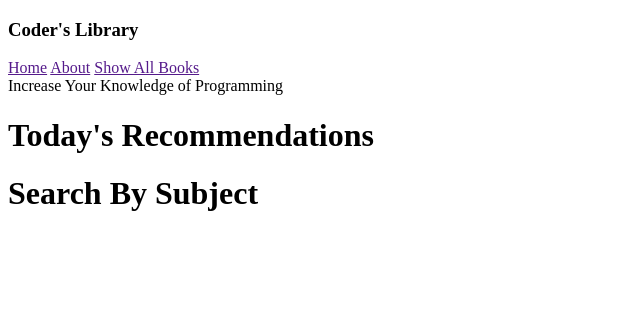
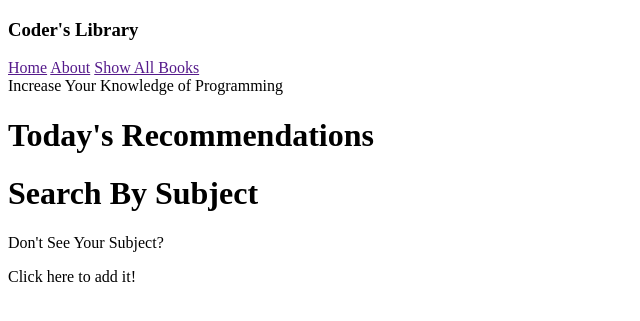
Before and after one commit to rsato1007/coder-library, a Django app: page / in a window 1280 px wide. Shown: the top 321 px of the page, without its empty margins (0-640 px from the left). Run offline with Django 3.2, Linux system fonts and the light colour scheme.

Commit message:
adding static folder

```diff
--- a/main_app/templates/home.html
+++ b/main_app/templates/home.html
@@ -5,4 +5,5 @@
 </div>
 <h1>Today's Recommendations</h1>
 <h1>Search By Subject</h1>
+<p>Don't See Your Subject? <p class="subject-form">Click here to add it!</p></p>
 {% endblock %}
```
Also changed, not shown: main_app/static/scripts/main.js (added), main_app/static/styles/main.css (added).
